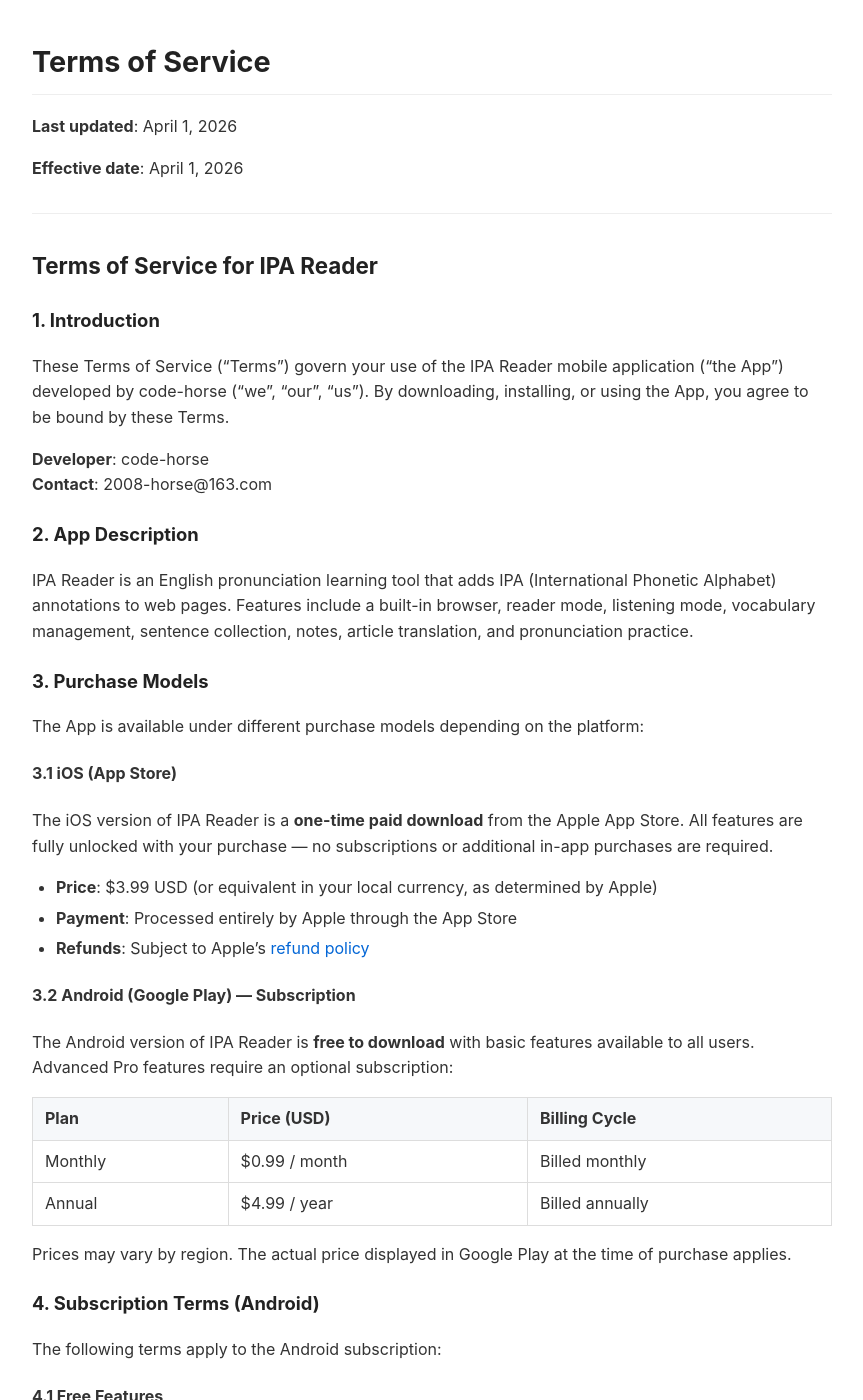
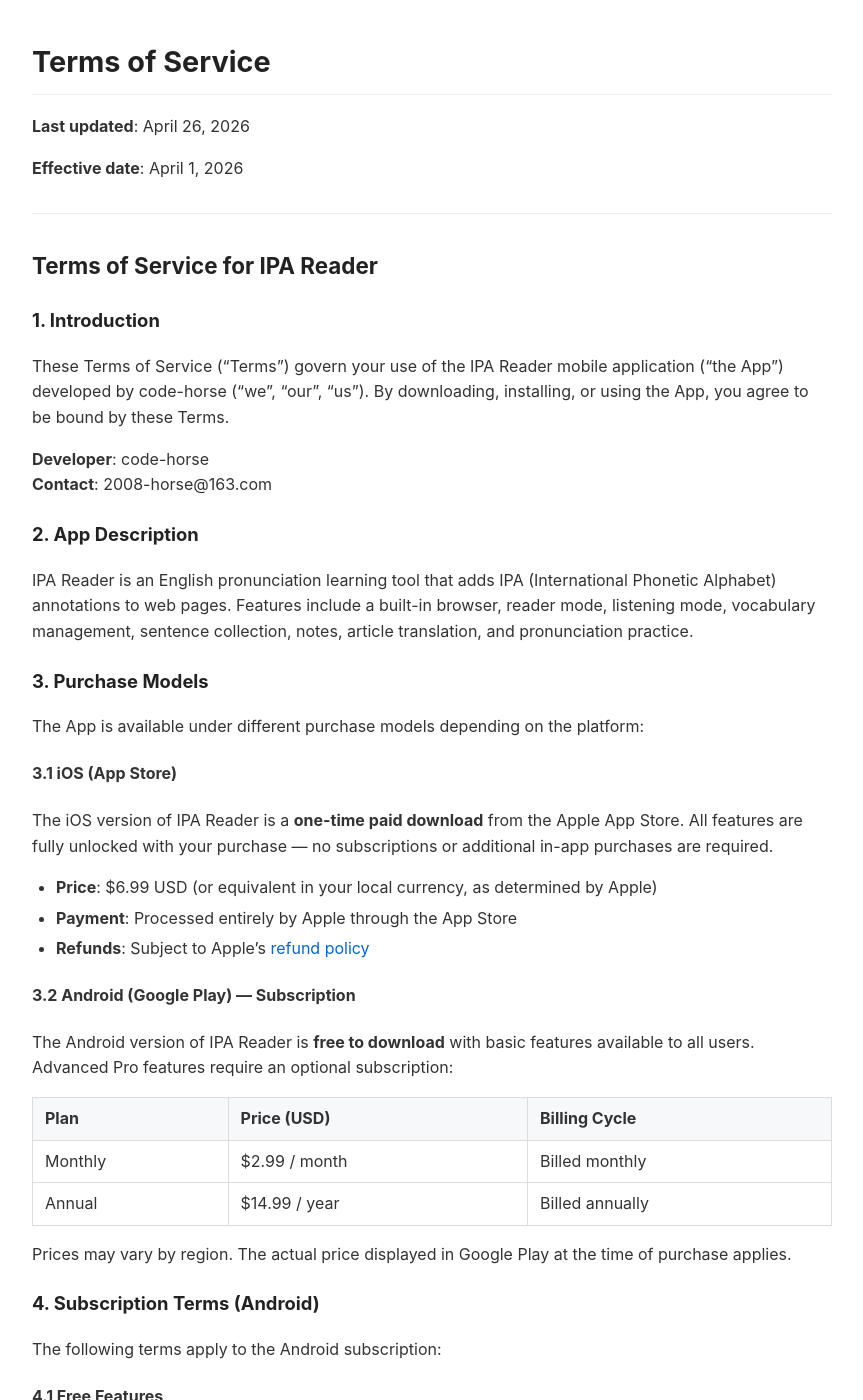
Before and after one commit to code-horse/ipa-reader-site, a Jekyll site: the page built from terms-of-service.md, in a window 1280 px wide and 1400 px high. Shown: the whole window, without its empty margins (208-1071 px from the left). Built offline with Jekyll 4.4.1, drawn with Linux system fonts in a browser that asks for light colours.

Commit message:
更新 iOS 及 Android 订阅价格至最新定价
- iOS 一次性购买: $3.99 → $6.99
- Android 月订阅: $0.99 → $2.99
- Android 年订阅: $4.99 → $14.99
- 更新隐私政策和服务条款的 Last updated 日期

```diff
--- a/terms-of-service.md
+++ b/terms-of-service.md
@@ -5,7 +5,7 @@ title: Terms of Service - IPA Reader
 
 # Terms of Service
 
-**Last updated**: April 1, 2026
+**Last updated**: April 26, 2026
 
 **Effective date**: April 1, 2026
 
@@ -32,7 +32,7 @@ The App is available under different purchase models depending on the platform:
 
 The iOS version of IPA Reader is a **one-time paid download** from the Apple App Store. All features are fully unlocked with your purchase — no subscriptions or additional in-app purchases are required.
 
-- **Price**: $3.99 USD (or equivalent in your local currency, as determined by Apple)
+- **Price**: $6.99 USD (or equivalent in your local currency, as determined by Apple)
 - **Payment**: Processed entirely by Apple through the App Store
 - **Refunds**: Subject to Apple's [refund policy](https://support.apple.com/en-us/HT204084)
 
@@ -42,8 +42,8 @@ The Android version of IPA Reader is **free to download** with basic features av
 
 | Plan | Price (USD) | Billing Cycle |
 |------|-------------|---------------|
-| Monthly | $0.99 / month | Billed monthly |
-| Annual | $4.99 / year | Billed annually |
+| Monthly | $2.99 / month | Billed monthly |
+| Annual | $14.99 / year | Billed annually |
 
 Prices may vary by region. The actual price displayed in Google Play at the time of purchase applies.
 
```
Also changed, not shown: privacy-policy.md (+1 -1 lines).
